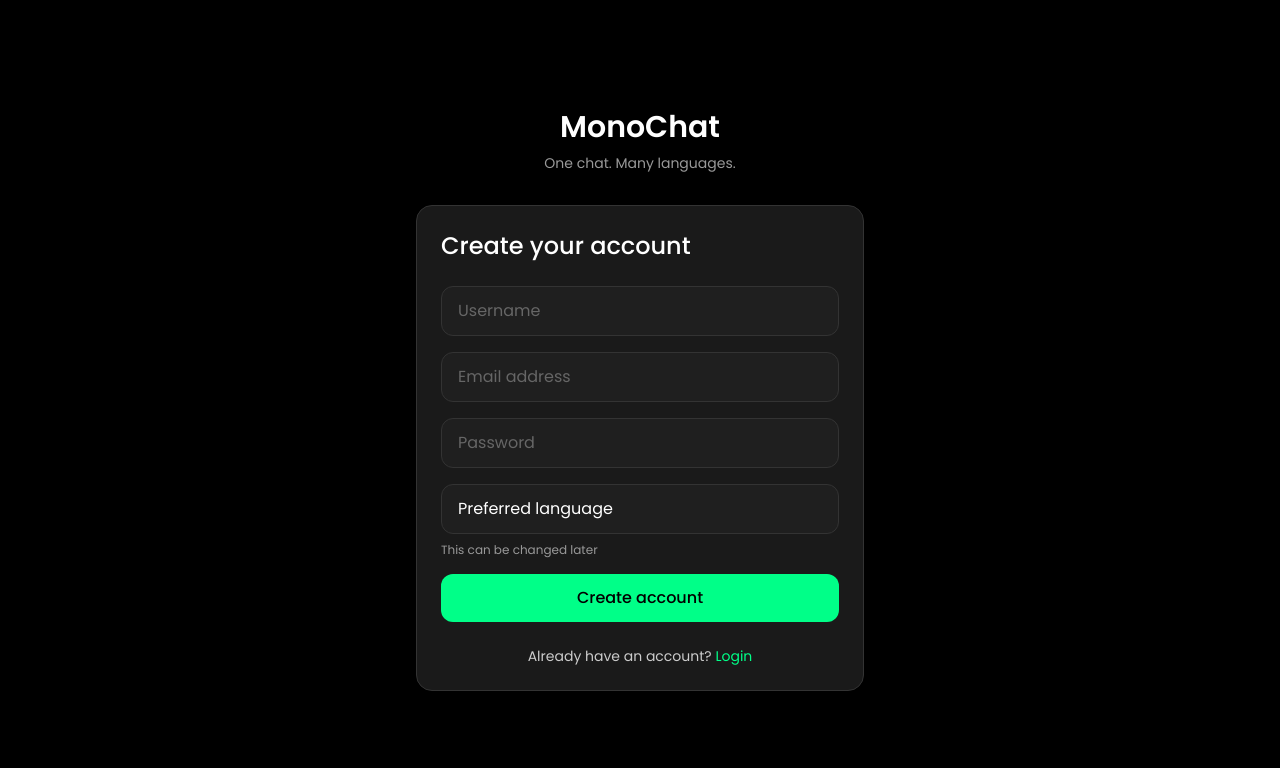
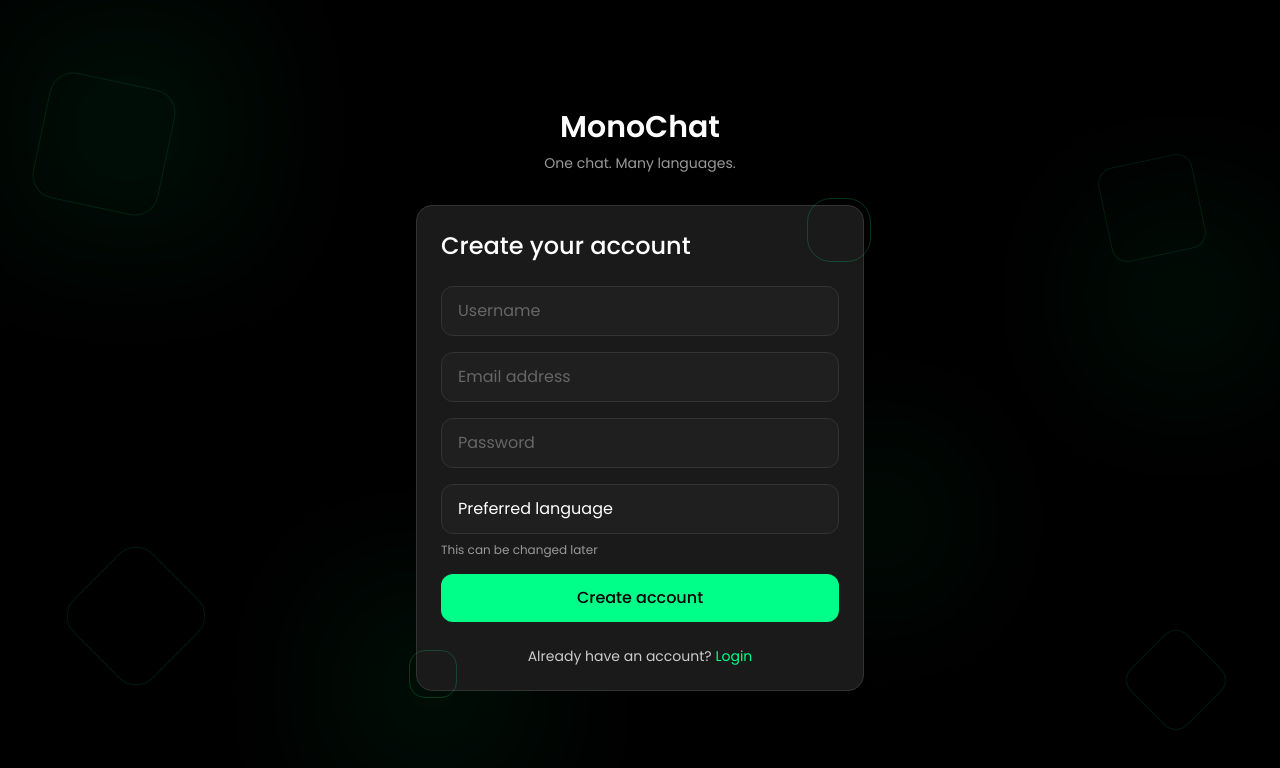
Before and after one commit to nihalavulan/monochat-frontend, a React (Vite) app: page /register in a window 1280 px wide. Shown: the top 768 px of the page. Built offline with nearby package versions, Linux system fonts and the light colour scheme.

Commit message:
updated better ui

```diff
--- a/src/pages/Login.tsx
+++ b/src/pages/Login.tsx
@@ -6,17 +6,33 @@ function Login() {
   const [password, setPassword] = useState('')
 
   return (
-    <div className="min-h-screen bg-bg-primary flex items-center justify-center p-4">
-      <div className="w-full max-w-md">
+    <div className="min-h-screen bg-bg-primary flex items-center justify-center p-4 relative overflow-hidden">
+      <div className="absolute inset-0 pointer-events-none">
+        <div className="absolute top-0 left-0 w-64 h-64 bg-accent-primary opacity-5 rounded-3xl blur-3xl"></div>
+        <div className="absolute top-1/4 right-0 w-48 h-48 bg-accent-primary opacity-5 rounded-2xl blur-3xl"></div>
+        <div className="absolute bottom-0 left-1/4 w-56 h-56 bg-accent-primary opacity-5 rounded-3xl blur-3xl"></div>
+        <div className="absolute bottom-1/4 right-1/4 w-40 h-40 bg-accent-primary opacity-5 rounded-2xl blur-3xl"></div>
+      </div>
+
+      <div className="absolute inset-0 pointer-events-none">
+        <div className="absolute top-20 left-10 w-32 h-32 border border-accent-primary opacity-10 rounded-2xl rotate-12"></div>
+        <div className="absolute top-40 right-20 w-24 h-24 border border-accent-primary opacity-10 rounded-xl -rotate-12"></div>
+        <div className="absolute bottom-32 left-20 w-28 h-28 border border-accent-primary opacity-10 rounded-2xl rotate-45"></div>
+        <div className="absolute bottom-20 right-16 w-20 h-20 border border-accent-primary opacity-10 rounded-xl -rotate-45"></div>
+      </div>
+
+      <div className="w-full max-w-md relative z-10">
         <div className="text-center mb-8">
           <h1 className="text-3xl font-semibold text-text-primary mb-2">MonoChat</h1>
           <p className="text-sm text-text-tertiary">One chat. Many languages.</p>
         </div>
 
-        <div className="bg-bg-panel rounded-xl p-6 border border-border-primary">
-          <h2 className="text-2xl font-medium text-text-primary mb-6">Login to your account</h2>
+        <div className="bg-bg-panel rounded-xl p-6 border border-border-primary relative">
+          <div className="absolute -top-2 -right-2 w-16 h-16 border border-accent-primary opacity-20 rounded-2xl"></div>
+          <div className="absolute -bottom-2 -left-2 w-12 h-12 border border-accent-primary opacity-20 rounded-xl"></div>
+          <h2 className="text-2xl font-medium text-text-primary mb-6 relative z-10">Login to your account</h2>
 
-          <form className="space-y-4">
+          <form className="space-y-4 relative z-10">
             <div>
               <input
                 type="text"
@@ -45,7 +61,7 @@ function Login() {
             </button>
           </form>
 
-          <div className="mt-6 text-center">
+          <div className="mt-6 text-center relative z-10">
             <p className="text-text-secondary text-sm">
               Don't have an account?{' '}
               <Link to="/register" className="text-accent-primary hover:text-accent-hover transition-colors duration-200">
--- a/src/pages/Register.tsx
+++ b/src/pages/Register.tsx
@@ -8,17 +8,33 @@ function Register() {
   const [language, setLanguage] = useState('')
 
   return (
-    <div className="min-h-screen bg-bg-primary flex items-center justify-center p-4">
-      <div className="w-full max-w-md">
+    <div className="min-h-screen bg-bg-primary flex items-center justify-center p-4 relative overflow-hidden">
+      <div className="absolute inset-0 pointer-events-none">
+        <div className="absolute top-0 left-0 w-64 h-64 bg-accent-primary opacity-5 rounded-3xl blur-3xl"></div>
+        <div className="absolute top-1/4 right-0 w-48 h-48 bg-accent-primary opacity-5 rounded-2xl blur-3xl"></div>
+        <div className="absolute bottom-0 left-1/4 w-56 h-56 bg-accent-primary opacity-5 rounded-3xl blur-3xl"></div>
+        <div className="absolute bottom-1/4 right-1/4 w-40 h-40 bg-accent-primary opacity-5 rounded-2xl blur-3xl"></div>
+      </div>
+
+      <div className="absolute inset-0 pointer-events-none">
+        <div className="absolute top-20 left-10 w-32 h-32 border border-accent-primary opacity-10 rounded-2xl rotate-12"></div>
+        <div className="absolute top-40 right-20 w-24 h-24 border border-accent-primary opacity-10 rounded-xl -rotate-12"></div>
+        <div className="absolute bottom-32 left-20 w-28 h-28 border border-accent-primary opacity-10 rounded-2xl rotate-45"></div>
+        <div className="absolute bottom-20 right-16 w-20 h-20 border border-accent-primary opacity-10 rounded-xl -rotate-45"></div>
+      </div>
+
+      <div className="w-full max-w-md relative z-10">
         <div className="text-center mb-8">
           <h1 className="text-3xl font-semibold text-text-primary mb-2">MonoChat</h1>
           <p className="text-sm text-text-tertiary">One chat. Many languages.</p>
         </div>
 
-        <div className="bg-bg-panel rounded-xl p-6 border border-border-primary">
-          <h2 className="text-2xl font-medium text-text-primary mb-6">Create your account</h2>
+        <div className="bg-bg-panel rounded-xl p-6 border border-border-primary relative">
+          <div className="absolute -top-2 -right-2 w-16 h-16 border border-accent-primary opacity-20 rounded-2xl"></div>
+          <div className="absolute -bottom-2 -left-2 w-12 h-12 border border-accent-primary opacity-20 rounded-xl"></div>
+          <h2 className="text-2xl font-medium text-text-primary mb-6 relative z-10">Create your account</h2>
 
-          <form className="space-y-4">
+          <form className="space-y-4 relative z-10">
             <div>
               <input
                 type="text"
@@ -72,7 +88,7 @@ function Register() {
             </button>
           </form>
 
-          <div className="mt-6 text-center">
+          <div className="mt-6 text-center relative z-10">
             <p className="text-text-secondary text-sm">
               Already have an account?{' '}
               <Link to="/login" className="text-accent-primary hover:text-accent-hover transition-colors duration-200">
```
